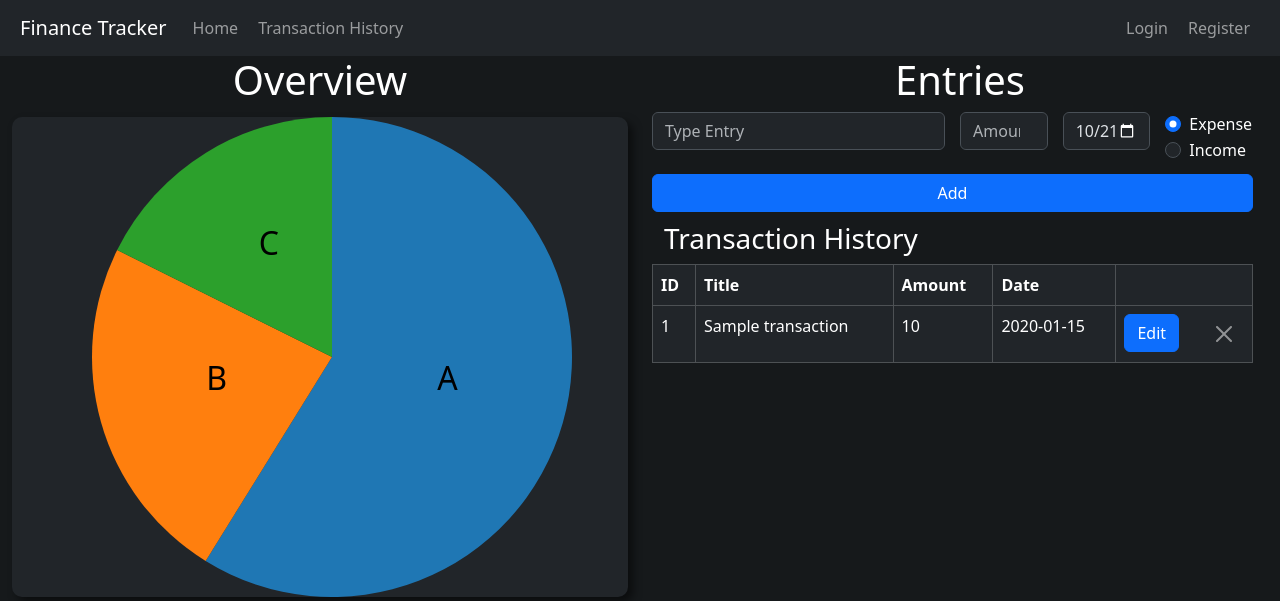
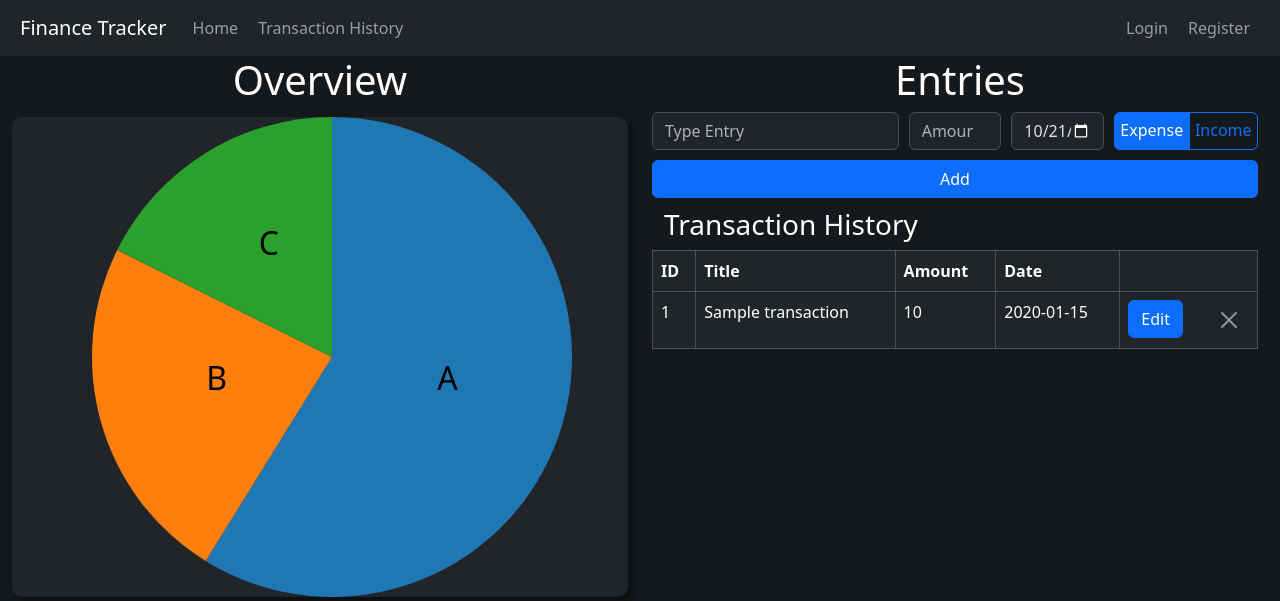
Before and after one commit to Nikko-Adrian-Pacleb/FinanceTracker, a Flask app: page / in a window 1280 px wide. Shown: the top 601 px of the page. Run offline with Flask 3, Linux system fonts and the light colour scheme; tables that the repository leaves empty hold one stand-in row (values such as "Sample post").

Commit message:
updated expense and income btns.

```diff
--- a/static/styles.css
+++ b/static/styles.css
@@ -17,7 +17,14 @@ body {
   padding: 0px;
 }
 .right-padding {
-  padding-right:15px;
+  padding-right:10px;
+}
+.half-padding {
+  padding: 0.5em;
+}
+.text-align {
+  text-align:center;
+  line-height: 35px;
 }
 .small-box {
   background-color: #212529;
--- a/templates/dashboard.html
+++ b/templates/dashboard.html
@@ -24,24 +24,21 @@
         <h1 align="center"> Entries </h1>
         <form method="POST" action="/submit">
           <div class="row no-padding">
-              <div class="col-6 no-padding right-padding">
-                <input name="title" id="title" class="form-control" placeholder="Type Entry">
-              </div>
+            <div class="col-5 no-padding right-padding">
+              <input name="title" id="title" class="form-control" placeholder="Type Entry">
+            </div>
             <div class="col-2 no-padding right-padding">
               <input name="amount" id="amount" type="number" step="0.01" class="form-control" placeholder="Amount">
             </div>
             <div class="col-2 no-padding right-padding">
                 <input name="date" class="form-control" id="date" type="date"/>
             </div>
-            <div class="col-2 no-padding right-padding">
-              <div class="form-check">
-                  <input type="radio" class="form-check-input" id="isExpense" name="isExpense" checked>
-                  <label class="form-check-label" for="isExpense">Expense</label>
-              </div>
-              <div class="form-check">
-                <input type="radio" class="form-check-input" id="isExpense" name="isExpense">
-                <label class="form-check-label" for="isExpense">Income</label>
-              </div>
+            <div class="col-3 no-padding btn-group right-padding" role="group" aria-label="Basic radio toggle button group">
+                <input type="radio" class="btn-check" name="isExpense" id="isExpense" autocomplete="off" checked>
+                <label class="btn btn-outline-primary no-padding text-align" for="isExpense">Expense</label>
+
+                <input type="radio" class="btn-check" name="isExpense" id="isIncome" autocomplete="off">
+                <label class="btn btn-outline-primary no-padding text-align" for="isIncome">Income</label>
             </div>
             <div class="row no-padding right-padding">
               <button type="submit" class="btn btn-primary add-button" align="right"> Add </button>
```
